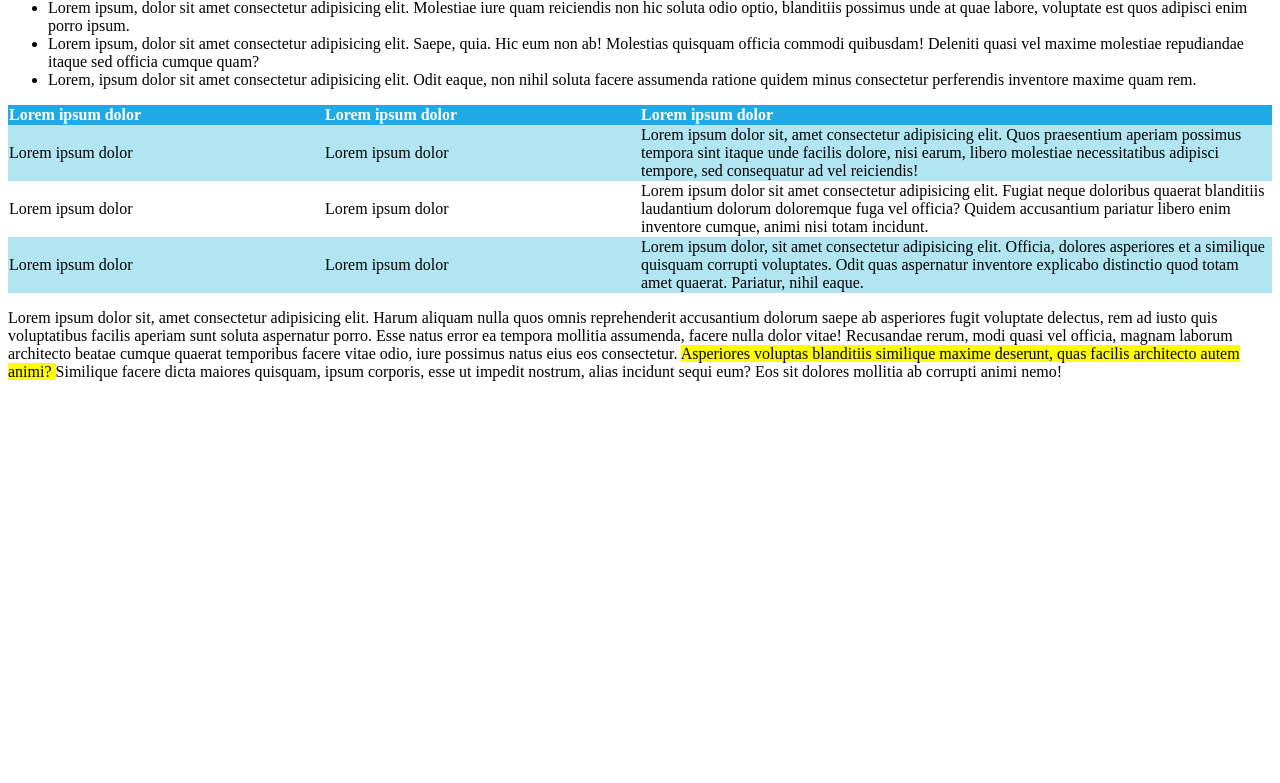
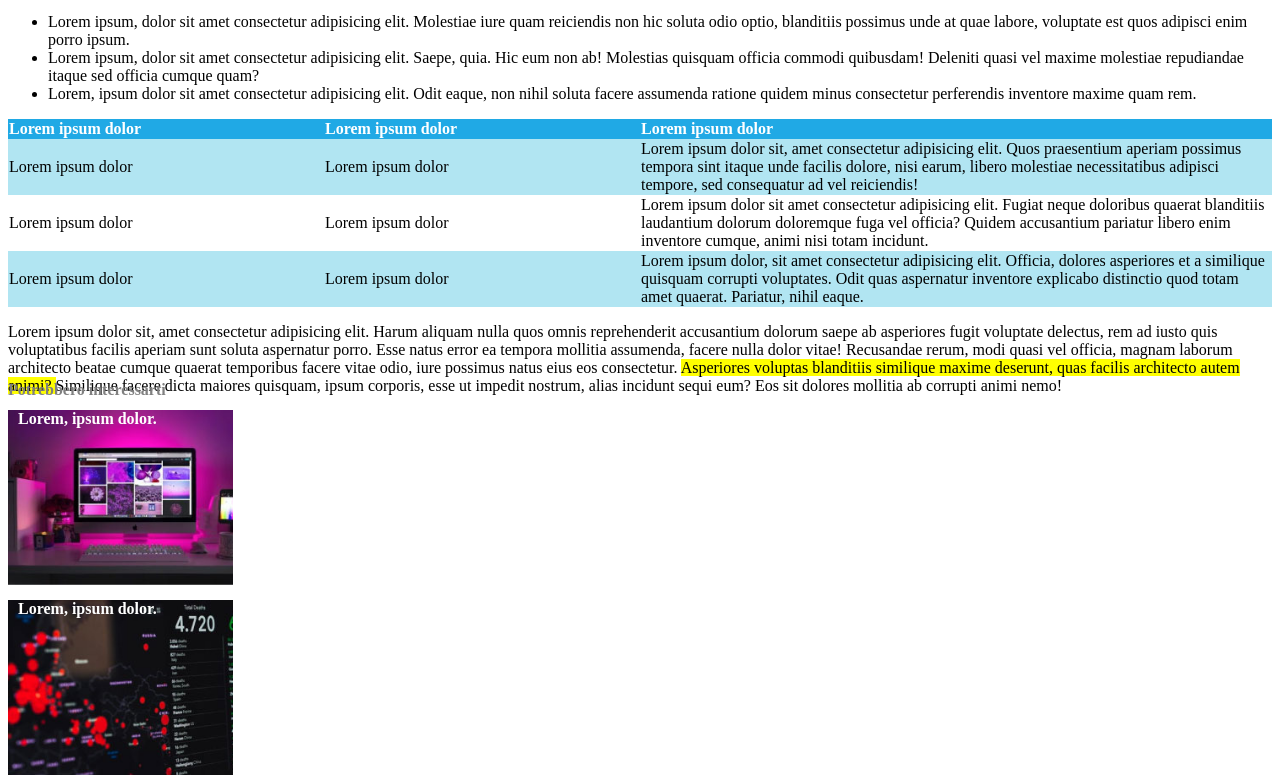
Before and after one commit to anashamimi/html-css-booleaner, a plain HTML site: page index.html in a window 1280 px wide. Shown: the part 732-1515 px from the top of the page. Before the commit the page ends 1129 px from the top, so only its background shows below. Drawn offline with Linux system fonts and the light colour scheme.

Commit message:
quarta sezione

```diff
--- a/Css/style.css
+++ b/Css/style.css
@@ -17,7 +17,23 @@
 
 }
 
-span{
+h1{
+    font-weight: bold;
+    font-size:35px;
+    font-family: 'Ubuntu', sans-serif;
+    font-family: 'Unbounded', cursive;
+}
+
+.grey{
+    color: grey;
+    margin-top: -30px;
+}
+
+.grey span{
+    color: #20a9e4;
+}
+
+.evidenziato{
     background-color: yellow;
 }
 
@@ -44,3 +60,25 @@ table {
 .riga_colorata{
     background-color: #b1e5f2;
 }
+
+.immagine_monitor{
+    background-image: url(../img/monitor.jpg);
+    background-size: cover;
+    height: 175px;
+    width: 225px;
+    margin-top: -10px;
+}
+
+.immagine_graph{
+    background-image: url(../img/graph.jpg);
+    background-size: cover;
+    height: 175px;
+    width: 225px;
+    margin-top: 15px;
+}
+
+.scritta-imm{
+    color: white;
+    margin-left: 10px;
+    font-weight: bold;
+}
--- a/index.html
+++ b/index.html
@@ -31,9 +31,10 @@
                 manifesto di Tim Berners-Lee
             </h1>
 
-            <p>Scritto da the Booleaner<br>il 30/01/2023</p>
+            <p class="grey">Scritto da <span>The Booleaner</span> <br>il 30/01/2023</p>
 
             <!-- Le immagini -->
+            <div>
                 <img src="./img/tim-1.jpg" alt="Foto 1">
                 <img src="./img/tim-2.jpg" alt="Foto 2">
 
@@ -42,6 +43,8 @@
                     1st Photo: Johns S. and James L. Knight Foundation, by Scott Henrinchsen<br>
                     2nd Photo: Wikimedia, by Paul Clarke
                 </p>
+            </div>
+
         </section>
         <!-- Sezione 2 -->
         <section>
@@ -51,7 +54,7 @@
                 necessitatibus et iure quidem corrupti repudiandae, eaque, magnam temporibus reprehenderit quo neque
                 placeat
                 mollitia architecto! Aperiam, eveniet recusandae impedit
-                <span> quam rem tempore voluptatum assumenda
+                <span class="evidenziato"> quam rem tempore voluptatum assumenda
                     unde quo odit
                     eos voluptate incidunt ducimus placeat quae sit alias vel.
                 </span>
@@ -118,7 +121,7 @@
                 aperiam sunt soluta aspernatur porro. Esse natus error ea tempora mollitia assumenda, facere nulla dolor
                 vitae! Recusandae rerum, modi quasi vel officia, magnam laborum architecto beatae cumque quaerat
                 temporibus facere vitae odio, iure possimus natus eius eos consectetur.
-                <span>
+                <span class="evidenziato">
                     Asperiores voluptas blanditiis
                     similique maxime deserunt, quas facilis architecto autem animi?
                 </span>
@@ -130,7 +133,17 @@
 
         <!-- Sezione 4 -->
         <section>
+            <!-- Sottotitolo -->
+            <h4 class="grey">Potrebbero interessarti</h4>
+            <!-- Immagine monitor -->
+            <div class="immagine_monitor">
+                <span class="scritta-imm">Lorem, ipsum dolor.</span>
+            </div>
 
+            <!-- Immagine graph -->
+            <div class="immagine_graph">
+                <span class="scritta-imm">Lorem, ipsum dolor.</span>
+            </div>
         </section>
         <!-- Titolo -->
 
```
Lines whose indentation alone changed are shown as unchanged.
